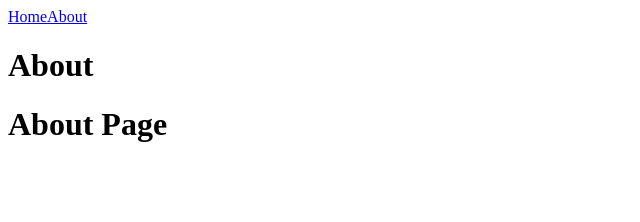
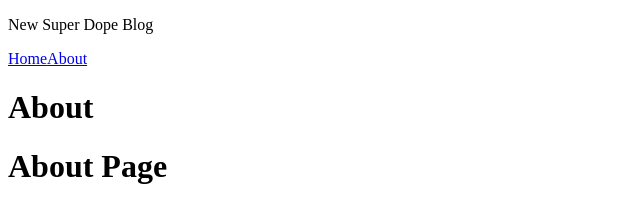
Before and after one commit to bmediax/new-gatsby, a Gatsby site: page /About in a window 1280 px wide. Shown: the whole page, without its empty margins (0-640 px from the left). Built offline with nearby package versions, Linux system fonts and the light colour scheme; Gatsby itself is replaced by a stand-in of ours.

Commit message:
Added Graphql

```diff
--- a/gatsby-config.js
+++ b/gatsby-config.js
@@ -1,6 +1,6 @@
 module.exports = {
   siteMetadata: {
-    title: "new-gatsby",
+    title: "New Super Dope Blog"
   },
   plugins: [
     "gatsby-plugin-image",
--- a/src/components/layout.js
+++ b/src/components/layout.js
@@ -1,10 +1,21 @@
 import React from "react"
-import { Link } from 'gatsby'
+import { Link, useStaticQuery, graphql } from 'gatsby'
 
 const Layout = ( { children, pageTitle }) => {
+    const data = useStaticQuery(graphql`
+        query myQuery {
+            site {
+                siteMetadata {
+                    title
+                }
+            }
+        }
+    `)
+
     return (
         <div>
             <title>{pageTitle}</title>
+            <p> {data.site.siteMetadata.title} </p>
             <nav>
                 <Link to="/">Home</Link>
                 <Link to="/about">About</Link>
--- a/src/pages/index.js
+++ b/src/pages/index.js
@@ -4,9 +4,10 @@ import { StaticImage } from 'gatsby-plugin-image'
 
 // markup
 const IndexPage = () => {
+
   return (
     <Layout pageTitle="Home">
-        <h1>Homepage</h1>
+        <h1>Home Page</h1>
         <StaticImage src="https://pbs.twimg.com/media/Evkn6fRWgAgxOWe?format=jpg&name=4096x4096" alt="A really good doggo" />
     </Layout>
   )
```
